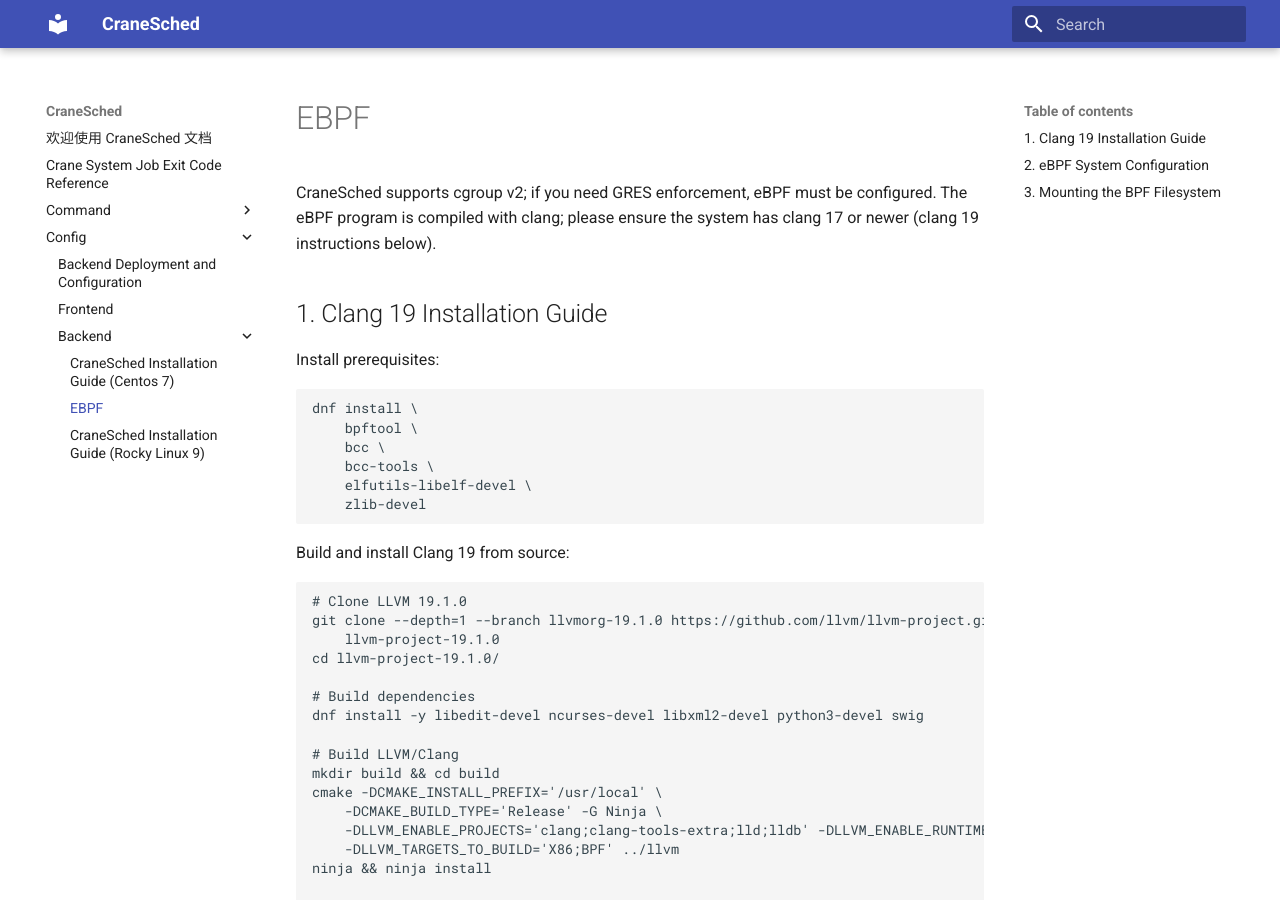
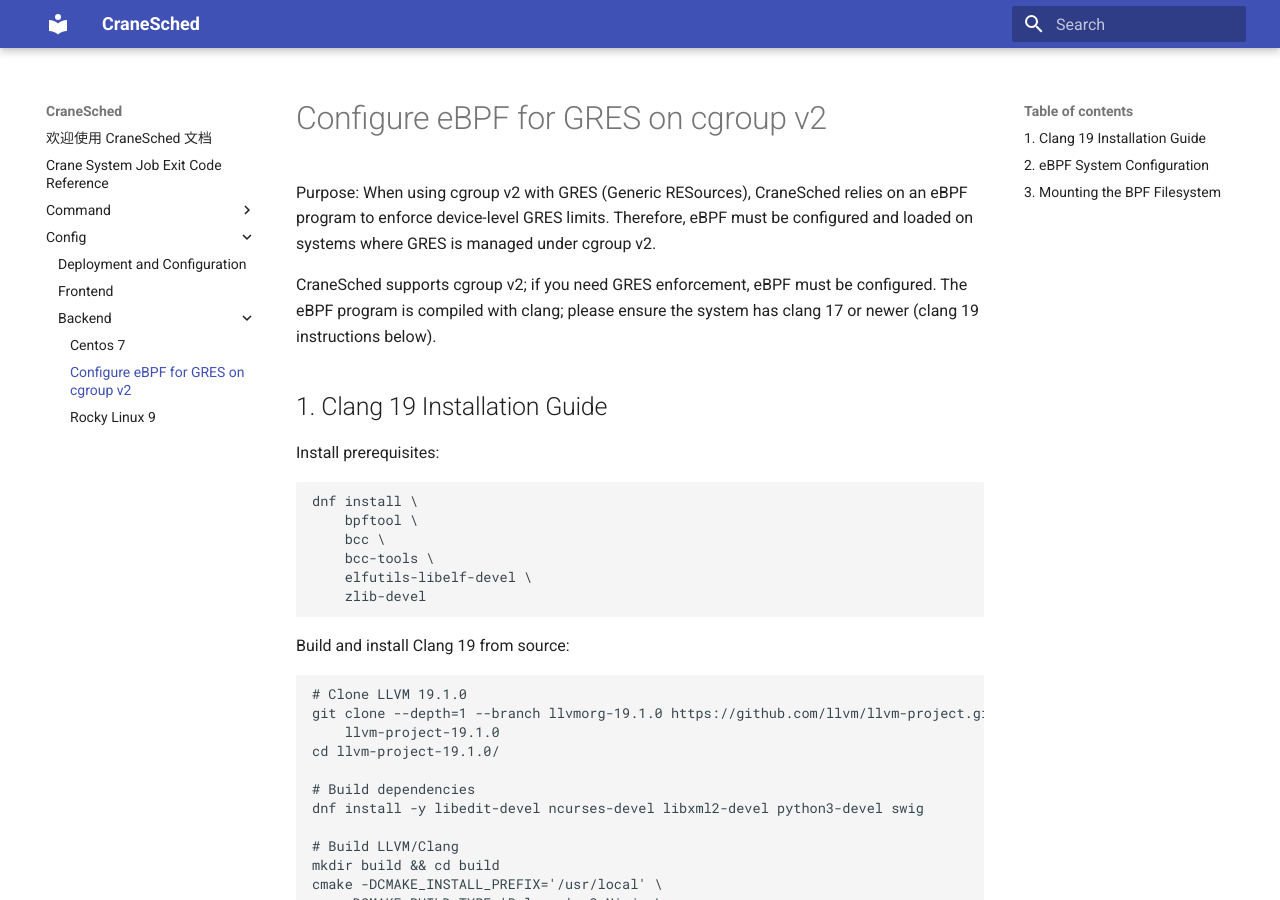
Before and after one commit to PKUHPC/CraneSched, an MkDocs documentation site: the page built from docs/config/Backend/EBPF.md, in a window 1280 px wide and 900 px high. Built offline with MkDocs 1.6.1 and Material for MkDocs 9.7.7, drawn with Linux system fonts in a browser that asks for light colours.

Commit message:
fix: Update section headers for consistency in documentation

```diff
--- a/docs/config/Backend/Centos7.md
+++ b/docs/config/Backend/Centos7.md
@@ -1,4 +1,4 @@
-# CraneSched Installation Guide (Centos 7)
+# Centos 7
 
 > **Note**
 > This tutorial is **for CentOS 7 only**.
--- a/docs/config/Backend/EBPF.md
+++ b/docs/config/Backend/EBPF.md
@@ -1,3 +1,4 @@
+# Configure eBPF for GRES on cgroup v2
 Purpose: When using cgroup v2 with GRES (Generic RESources), CraneSched relies on an eBPF program to enforce device-level GRES limits. Therefore, eBPF must be configured and loaded on systems where GRES is managed under cgroup v2.
 
 CraneSched supports cgroup v2; if you need GRES enforcement, eBPF must be configured.
--- a/docs/config/Backend/Rocky9.md
+++ b/docs/config/Backend/Rocky9.md
@@ -1,4 +1,4 @@
-# CraneSched Installation Guide (Rocky Linux 9)
+# Rocky Linux 9
 
 > This tutorial is based on **Rocky Linux 9**, but it is also applicable to **Rocky Linux 8** and **Fedora**.
 > The software used in this guide targets the **x86-64** architecture.
--- a/docs/config/index.md
+++ b/docs/config/index.md
@@ -1,4 +1,4 @@
-# Backend Deployment and Configuration
+# Deployment and Configuration
 
 This section provides step-by-step guides to deploy and configure CraneSched backend components on different operating systems.
 
```
